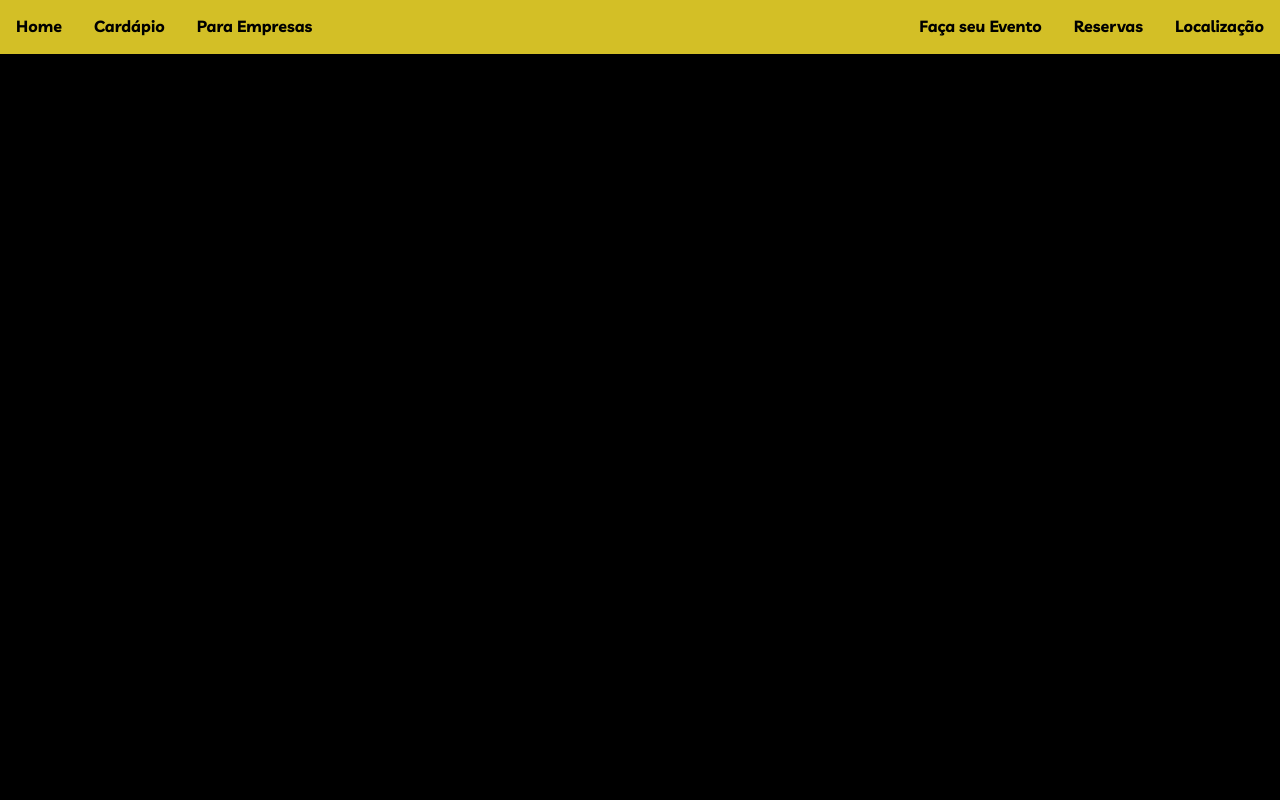
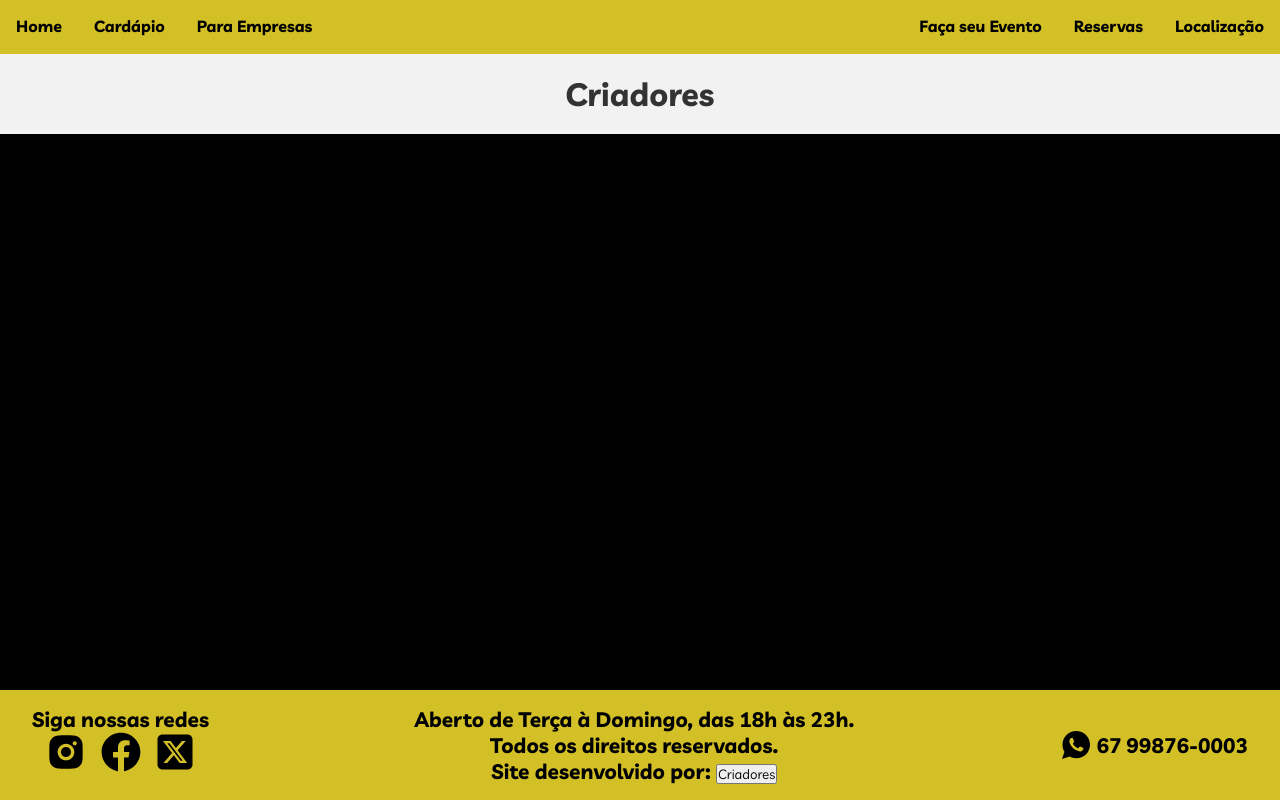
Before and after one commit to fmascena-dev/Pizzaria_Code_Crust, a React (Vite) app: page /criadores in a window 1280 px wide. Built offline with nearby package versions, Linux system fonts and the light colour scheme.

Commit message:
feat: criando rotas, footer, page criadores

```diff
--- a/src/App.jsx
+++ b/src/App.jsx
@@ -1,35 +1,5 @@
-import AOS from 'aos';
-import { useEffect } from 'react';
-import { BrowserRouter, Route, Routes } from 'react-router-dom';
-import Home from './pages/home/Home';
-import Header from './components/header/Header';
-import Cardapio from './pages/cardapio/Cardapio';
-import ParaEmpresas from './pages/para_empresas/ParaEmpresas';
-import SeuEvento from './pages/seu_evento/SeuEvento';
-import Reservas from './pages/reservas/Reservas';
-import Localizacao from './pages/localizacao/Localizacao';
+import AppRoutes from './routes/routes';
 
 export default function App() {
-  useEffect(() => {
-    AOS.init({
-      duration: 1000,
-      easing: 'ease-in-out',
-      once: false,
-      mirror: true,
-    });
-  }, []);
-
-  return (
-    <BrowserRouter>
-      <Header />
-      <Routes>
-        <Route path="/" element={<Home />} />
-        <Route path="/cardapio" element={<Cardapio />} />
-        <Route path="/para_empresas" element={<ParaEmpresas />} />
-        <Route path="/seu_evento" element={<SeuEvento />} />
-        <Route path="/reservas" element={<Reservas />} />
-        <Route path="/localizacao" element={<Localizacao />} />
-      </Routes>
-    </BrowserRouter>
-  );
+  return <AppRoutes />;
 }
--- /dev/null
+++ b/src/components/button_criadores/ButtonCriadores.jsx
@@ -0,0 +1,7 @@
+import { useNavigate } from 'react-router-dom';
+
+export default function ButtonCriadores() {
+  const navigate = useNavigate();
+
+  return <button onClick={() => navigate('/criadores')}>Criadores</button>;
+}
--- a/src/components/footer/Footer.jsx
+++ b/src/components/footer/Footer.jsx
@@ -0,0 +1,41 @@
+import '../../styles/_footer.scss';
+// import { AiFillInstagram } from 'react-icons/ai';
+import { FaFacebook, FaInstagram } from 'react-icons/fa';
+import { FaSquareXTwitter } from 'react-icons/fa6';
+import { IoLogoWhatsapp } from 'react-icons/io';
+import { RiInstagramFill } from 'react-icons/ri';
+import ButtonCriadores from '../button_criadores/ButtonCriadores';
+
+export default function Footer() {
+  return (
+    <footer className="footer">
+      <section className="siga">
+        <p>Siga nossas redes</p>
+        <div className="redes-sociais">
+          <a href="#" className="instagram">
+            <RiInstagramFill />
+          </a>
+          <a href="#" className="facebook">
+            <FaFacebook />
+          </a>
+          <a href="#" className="twitter">
+            <FaSquareXTwitter />
+          </a>
+        </div>
+      </section>
+
+      <section className='abertura'>
+        <p>Aberto de Terça à Domingo, das 18h às 23h.</p>
+        <p>Todos os direitos reservados.</p>
+        <p>
+          Site desenvolvido por: <ButtonCriadores />
+        </p>
+      </section>
+
+      <section className='contato'>
+        <IoLogoWhatsapp />
+        <p>67 99876-0003</p>
+      </section>
+    </footer>
+  );
+}
--- /dev/null
+++ b/src/pages/criadores/Criadores.jsx
@@ -0,0 +1,9 @@
+import './criadores.css'
+
+export default function Criadores() {
+    return (
+        <div id="criadores">
+            <h1>Criadores</h1>
+        </div>
+    )
+};
--- /dev/null
+++ b/src/pages/criadores/criadores.css
@@ -0,0 +1,9 @@
+#criadores {
+    background-color: #f2f2f2;
+}
+
+#criadores h1 {
+    color: #333;
+    text-align: center;
+    padding: 20px;
+}
--- /dev/null
+++ b/src/routes/routes.jsx
@@ -0,0 +1,40 @@
+import { BrowserRouter, Route, Routes } from 'react-router-dom';
+import { useEffect } from 'react';
+import AOS from 'aos';
+import 'aos/dist/aos.css';
+import Home from '../pages/home/Home';
+import Cardapio from '../pages/cardapio/Cardapio';
+import ParaEmpresas from '../pages/para_empresas/ParaEmpresas';
+import SeuEvento from '../pages/seu_evento/SeuEvento';
+import Reservas from '../pages/reservas/Reservas';
+import Localizacao from '../pages/localizacao/Localizacao';
+import Criadores from '../pages/criadores/Criadores';
+import Header from '../components/header/Header';
+import Footer from '../components/footer/Footer';
+
+export default function AppRoutes() {
+  useEffect(() => {
+    AOS.init({
+      duration: 1000,
+      easing: 'ease-in-out',
+      once: false,
+      mirror: true,
+    });
+  }, []);
+
+  return (
+    <BrowserRouter>
+      <Header />
+      <Routes>
+        <Route path="/" element={<Home />} />
+        <Route path="/cardapio" element={<Cardapio />} />
+        <Route path="/para_empresas" element={<ParaEmpresas />} />
+        <Route path="/seu_evento" element={<SeuEvento />} />
+        <Route path="/reservas" element={<Reservas />} />
+        <Route path="/localizacao" element={<Localizacao />} />
+        <Route path="/criadores" element={<Criadores />} />
+      </Routes>
+      <Footer />
+    </BrowserRouter>
+  );
+}
--- a/src/styles/_footer.scss
+++ b/src/styles/_footer.scss
@@ -0,0 +1,70 @@
+.footer {
+  color: var(--text-color-one);
+  position: absolute;
+  bottom: 0;
+  display: flex;
+  justify-content: space-between;
+  width: 100%;
+  padding: 1rem 2rem;
+  background-color: var(--bg-color-two);
+}
+
+.siga {
+  display: flex;
+  align-items: center;
+  flex-direction: column;
+  font-size: 1.3rem;
+  font-weight: 700;
+  text-decoration: none;
+  color: inherit;
+  text-align: center;
+  color: var(--text-color-three);
+
+  .redes-sociais {
+    display: flex;
+    align-items: center;
+    justify-content: space-evenly;
+    width: 100%;
+  }
+
+  svg {
+    width: 2.5rem;
+    height: 2.5rem;
+    cursor: pointer;
+    fill: var(--text-color-three);
+  }
+}
+
+.abertura {
+  display: flex;
+  flex-direction: column;
+  align-items: center;
+  justify-content: center;
+
+  p {
+    font-size: 1.3rem;
+    font-weight: 700;
+    color: var(--text-color-three);
+  }
+}
+
+.contato {
+  display: flex;
+  align-items: center;
+  justify-content: center;
+  gap: 0.3rem;
+  font-size: 1.5rem;
+
+  svg {
+    width: 2rem;
+    height: 2rem;
+    cursor: pointer;
+    fill: var(--text-color-three);
+  }
+
+  p {
+    font-size: 1.3rem;
+    font-weight: 700;
+    color: var(--text-color-three);
+  }
+}
```
